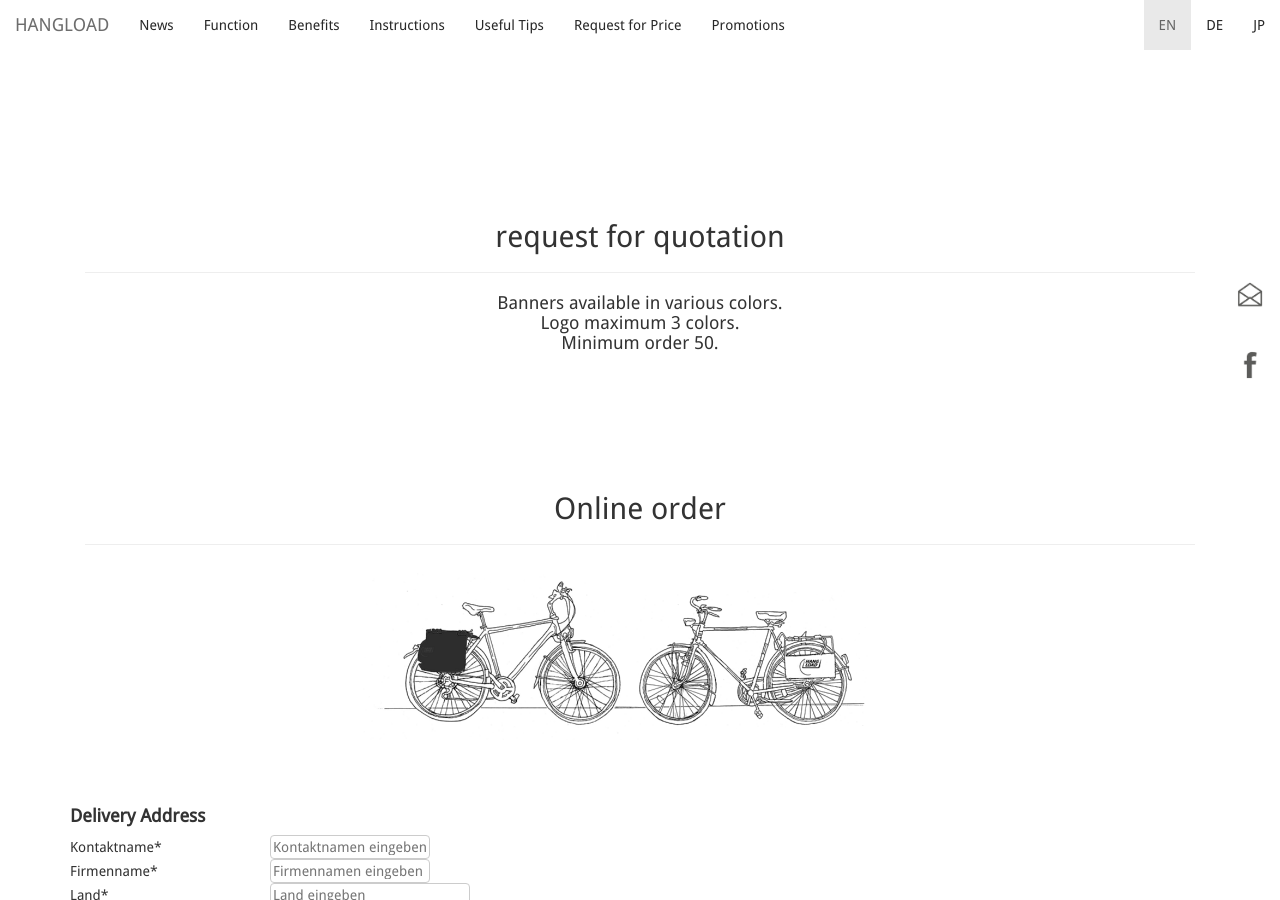
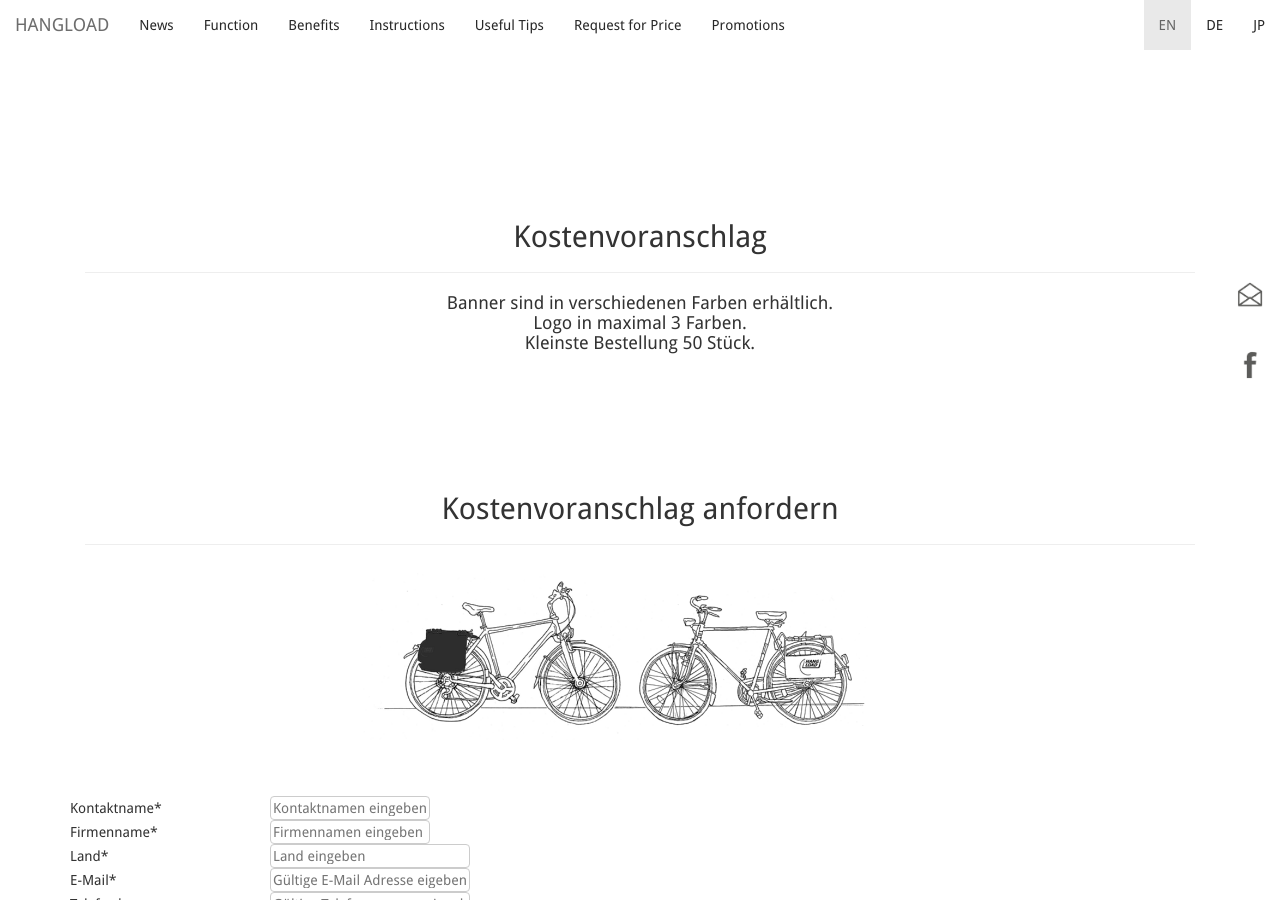
Before and after one commit to bodokaiser/hangload.com, a Jekyll site: the page built from de/promotions/order.html, in a window 1280 px wide and 900 px high. Built offline with Jekyll 4.4.1, drawn with Linux system fonts in a browser that asks for light colours; nearby versions of some CDN libraries; library files that are not in the unit come from our copies; Markdown is read by kramdown in place of the engine named in the settings.

Commit message:
Update order.html

```diff
--- a/de/promotions/order.html
+++ b/de/promotions/order.html
@@ -1,9 +1,9 @@
 ---
 layout: default
-title: Hangload - Request for quotation
+title: Hangload - Kostenvoranschlag
 prefix: '..'
 language: en
-description: Online order of your Hangload in different styles and colors here.
+description: Kostenvoranschlage für Firmenkunden
 
 ---
 <script type='text/javascript'>
@@ -145,13 +145,13 @@ function isOneTwoThreeFour(field) {
 <article class="container" id="webshop">
 <div class="col-xs-12">
 <div class="page-header">
-<h2 class="text-center"> request for quotation</h2>
+<h2 class="text-center"> Kostenvoranschlag</h2>
 </div>
 </div>
 <h4 class="text-center">
-Banners available in various colors.<br>
-Logo maximum 3 colors.<br>
-Minimum order 50.
+Banner sind in verschiedenen Farben erhältlich.<br>
+Logo in maximal 3 Farben.<br>
+Kleinste Bestellung 50 Stück.
 </article>
 
 
@@ -159,7 +159,7 @@ Minimum order 50.
 <article class="container" id="order">
 <div class="col-xs-12">
 <div class="page-header">
-<h2 class="text-center"> Online order </h2>
+<h2 class="text-center"> Kostenvoranschlag anfordern </h2>
 </div>
 </div>
  <div class="row">
@@ -173,7 +173,6 @@ Minimum order 50.
 	<br>
 	<br>
 
-	 <h4><strong>Delivery Address</strong> </h4>
 	<table border="0">
 		<tr>
 			<td colspan="2"><input type="hidden" name="vdate" id="vdate" value="">
@@ -201,7 +200,7 @@ Minimum order 50.
 		</tr>
 		<tr>
 			<td>Webseite</td>
-			<td colspan="2"><input type="text" name="website" id="add_address" style="width: 100%" required placeholder="Güötige Webseite eingeben"></td>
+			<td colspan="2"><input type="text" name="website" id="add_address" style="width: 100%" required placeholder="Gültige Webseite eingeben"></td>
 		</tr>
 	<tr>
 		<td>
```
